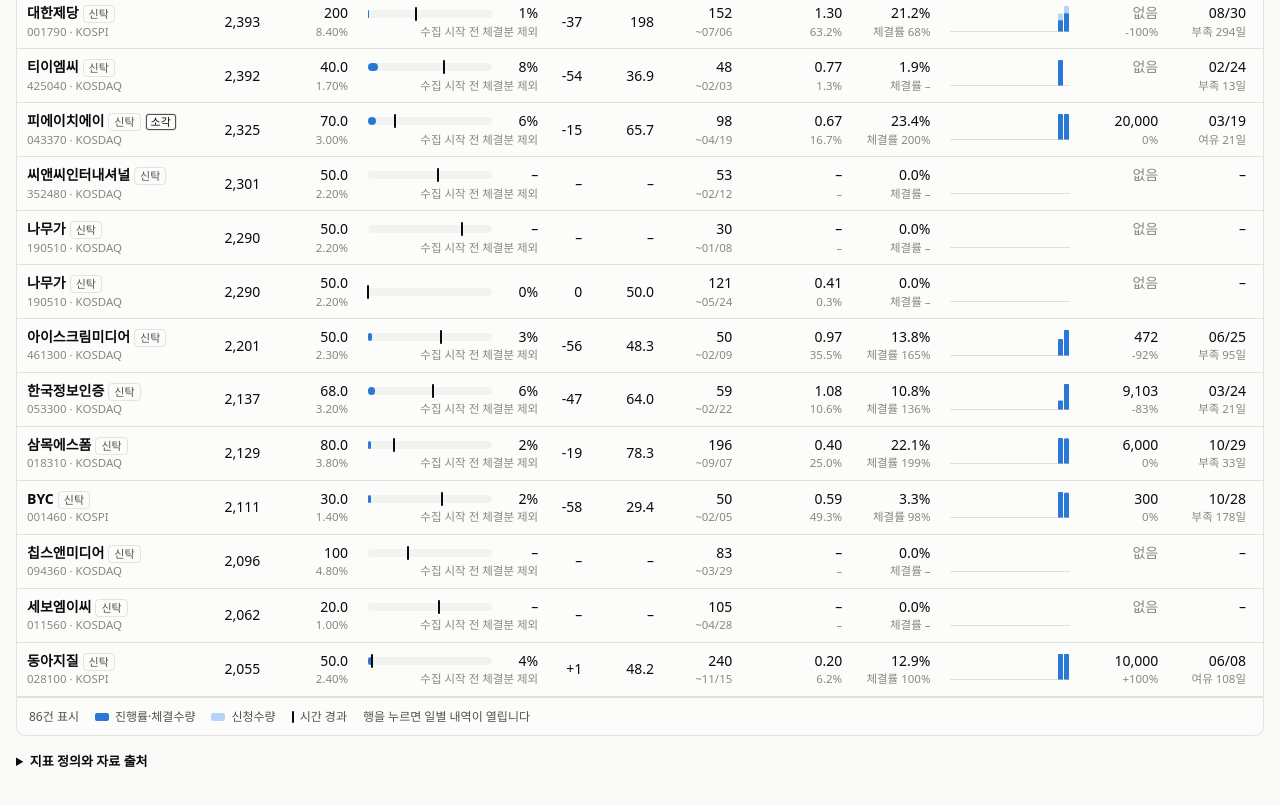
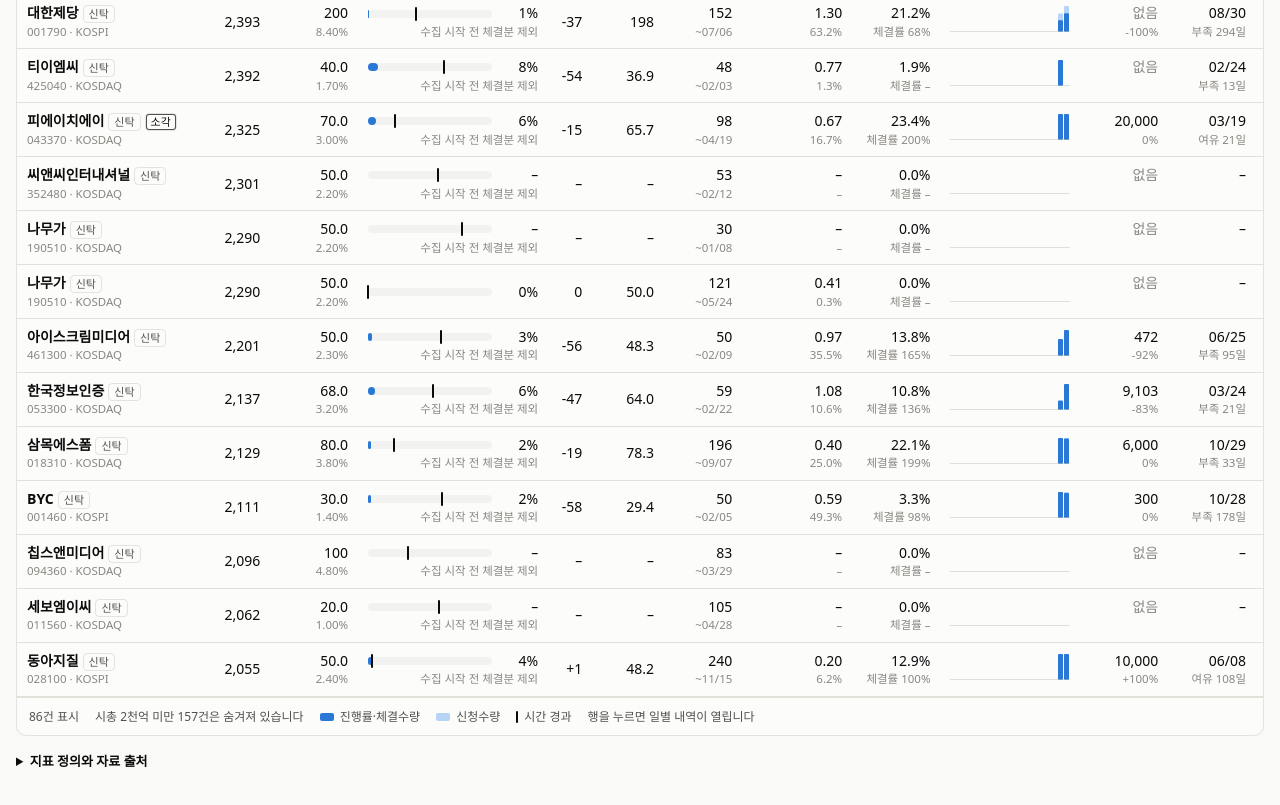
Before and after one commit to minguisstockgoat/buyback-monitor, a plain HTML site: page docs/index.html in a window 1280 px wide. Shown: the part 4255-5060 px from the top of the page. Drawn offline with Linux system fonts and the light colour scheme.

Commit message:
검색할 때는 시총 하한을 적용하지 않고, 숨긴 건수를 표시
Co-Authored-By: Claude Fable 5.2 <noreply@anthropic.com>

```diff
--- a/docs/index.html
+++ b/docs/index.html
@@ -196,13 +196,26 @@ function init(){
 }
 function tile(k,v,u,n){return el('div','tile',`<div class="k">${k}</div><div class="v">${v}<small>${u}</small></div><div class="n">${n}</div>`)}
 function all(){return DB.programs.concat(DB.ended)}
-function pass(p){
+function passBase(p){
   if(ST.q&&!(p.name.toLowerCase().includes(ST.q)||p.code.includes(ST.q)))return false;
   if(ST.type&&p.type!==ST.type)return false;
-  if(ST.cap&&(p.mktcap||0)<ST.cap)return false;
   if(ST.cancel&&!p.cancel)return false;
   if(ST.tab==='active'&&ST.tags.size&&![...ST.tags].every(t=>p.tags.includes(t)))return false;
   return true;
+}
+/* 종목을 검색할 때는 시총 하한을 적용하지 않는다(소형주가 검색에서 빠지지 않도록) */
+function pass(p){return passBase(p)&&(!!ST.q||!ST.cap||(p.mktcap||0)>=ST.cap)}
+function capNote(list){
+  if(!ST.cap)return '';
+  if(ST.q)return '<span>검색 중에는 시총 하한을 적용하지 않습니다</span>';
+  const n=list.filter(passBase).length-list.filter(pass).length;
+  return n?`<span>시총 ${$('#fcap').selectedOptions[0].text.replace(' 이상','')} 미만 ${n}건은 숨겨져 있습니다</span>`:'';
+}
+/* 검색어가 다른 탭에만 걸릴 때 어디에 있는지 알려 준다 */
+function elsewhere(){
+  if(!ST.q)return '';
+  const a=ST.tab==='active'?DB.ended.filter(pass).length:0, b=ST.tab==='ended'?DB.programs.filter(pass).length:0;
+  return a?` '최근 종료' 탭에 ${a}건이 있습니다.`:b?` '진행 중' 탭에 ${b}건이 있습니다.`:'';
 }
 function render(){
   $('#tagbar').style.display=ST.tab==='active'?'':'none';
@@ -257,8 +270,8 @@ ${pgCell(p)}
 <td>${p.est_finish?md(p.est_finish):'–'}<small>${p.slack==null?'&nbsp;':p.slack>=0?'여유 '+N(p.slack)+'일':'부족 '+N(-p.slack)+'일'}</small></td>
 ${tagsCell(p)}</tr>`}
   h+='</tbody></table>';
-  $('#view').innerHTML=rows.length?h:'<div class="empty">조건에 맞는 프로그램이 없습니다.</div>';
-  $('#legend').innerHTML=`<span>${rows.length}건 표시</span><span><i class="sw"></i>진행률·체결수량</span><span><i class="sw l"></i>신청수량</span><span><i class="sw t"></i>시간 경과</span><span>행을 누르면 일별 내역이 열립니다</span>`;
+  $('#view').innerHTML=rows.length?h:`<div class="empty">조건에 맞는 프로그램이 없습니다.${elsewhere()}</div>`;
+  $('#legend').innerHTML=`<span>${rows.length}건 표시</span>${capNote(DB.programs)}<span><i class="sw"></i>진행률·체결수량</span><span><i class="sw l"></i>신청수량</span><span><i class="sw t"></i>시간 경과</span><span>행을 누르면 일별 내역이 열립니다</span>`;
   bindTable('active');
 }
 function renderEnded(){
@@ -276,8 +289,8 @@ ${pgCell(p)}
 <td class="${p.ret_end>0?'up':p.ret_end<0?'down':''}">${p.ret_end==null?'–':S(p.ret_end)+'%'}<small>${N(p.px_end)} → ${N(p.close)}</small></td>
 <td>${N(p.avg_price)}<small>${d==null?'&nbsp;':'현재가 '+S(d)+'%'}</small></td></tr>`}
   h+='</tbody></table>';
-  $('#view').innerHTML=rows.length?h:'<div class="empty">조건에 맞는 프로그램이 없습니다.</div>';
-  $('#legend').innerHTML=`<span>${rows.length}건 표시</span><span>종료 후 주가는 마지막 매입일(또는 기한일) 종가 대비 최근 종가의 등락률입니다</span>`;
+  $('#view').innerHTML=rows.length?h:`<div class="empty">조건에 맞는 프로그램이 없습니다.${elsewhere()}</div>`;
+  $('#legend').innerHTML=`<span>${rows.length}건 표시</span>${capNote(DB.ended)}<span>종료 후 주가는 마지막 매입일(또는 기한일) 종가 대비 최근 종가의 등락률입니다</span>`;
   bindTable('ended');
 }
 function renderFeed(){
```
